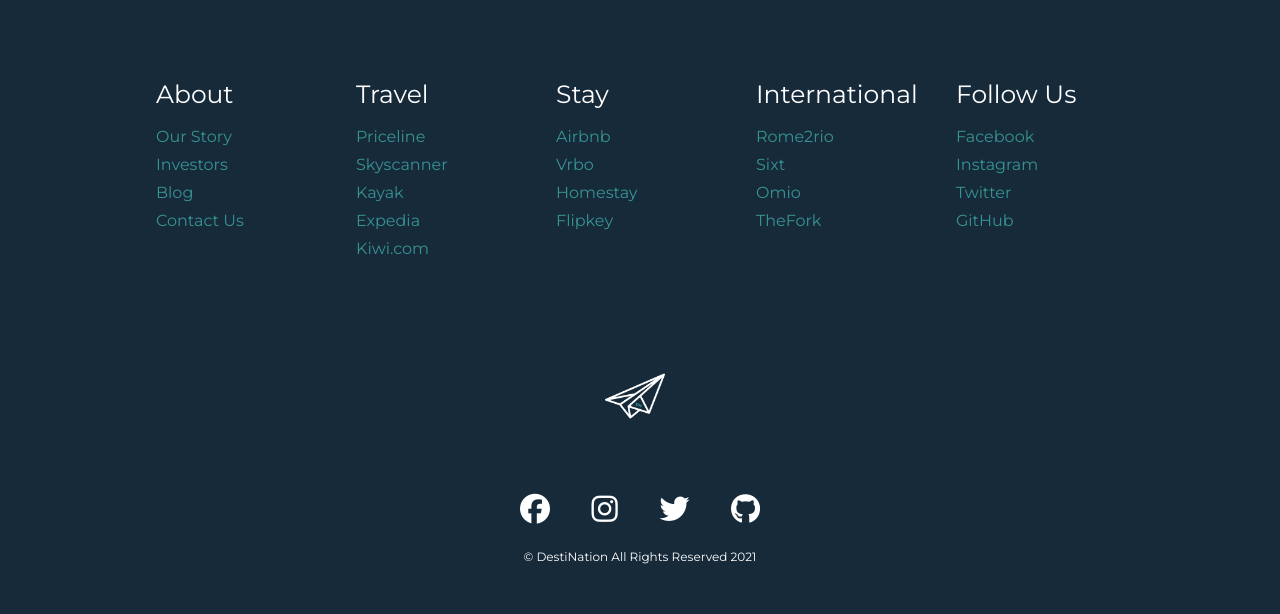
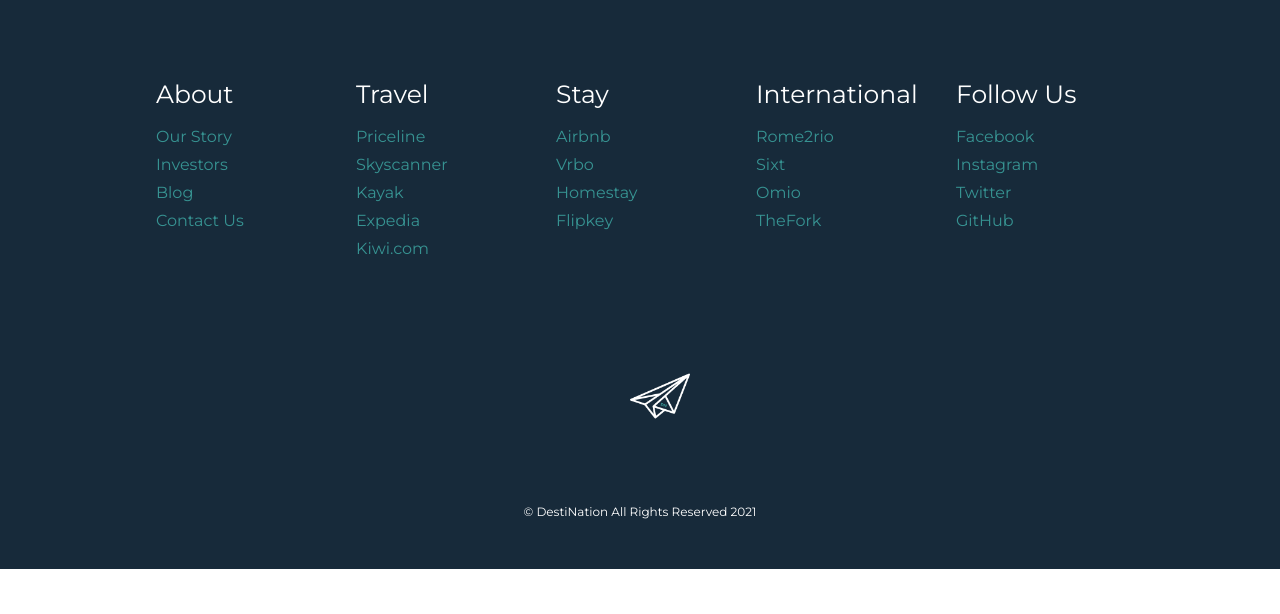
Before and after one commit to spfox24/destination, a Django app: template main_app/templates/home.html in a window 1280 px wide. Shown: the part 2257-2871 px from the top of the page. After the commit the page ends 2826 px from the top, so only its background shows below. Run offline with Django 3.2, Linux system fonts and the light colour scheme; the template is opened without the code that fills it, so the values that code supplies are empty; some libraries are stand-ins or nearby versions; some web fonts are replaced.

Commit message:
removes fontawesome

```diff
--- a/destination/settings.py
+++ b/destination/settings.py
@@ -27,9 +27,9 @@ BASE_DIR = Path(__file__).resolve().parent.parent
 SECRET_KEY = os.getenv('SECRET')
 
 # SECURITY WARNING: don't run with debug turned on in production!
-DEBUG = False
+DEBUG = True
 
-ALLOWED_HOSTS = ['*']
+ALLOWED_HOSTS = []
 
 
 # Application definition
@@ -43,7 +43,6 @@ INSTALLED_APPS = [
     'django.contrib.messages',
     'django.contrib.staticfiles',
     'crispy_forms',
-    'fontawesome_5',
 ]
 
 CRISPY_TEMPLATE_PACK = 'bootstrap4'
@@ -128,7 +127,6 @@ LOGOUT_REDIRECT_URL = '/'
 
 STATICFILES_DIRS = [
     os.path.join(BASE_DIR, 'static'),
-    os.path.join(BASE_DIR, 'fontawesome_5/css/django-fontawesome.css'),
 ]
 
 STATIC_ROOT = os.path.join(BASE_DIR, 'assets')
--- a/main_app/templates/base.html
+++ b/main_app/templates/base.html
@@ -1,10 +1,8 @@
 {% load static %}
-{% load fontawesome_5 %}
 
 <!DOCTYPE html>
 <html lang="en">
 <head>
-    {% fontawesome_5_static %}
     <meta charset="UTF-8">
     <meta http-equiv="X-UA-Compatible" content="IE=edge">
     <meta name="viewport" content="width=device-width, initial-scale=1.0">
@@ -108,20 +106,6 @@
                         <a href="/" class="social-logo">
                             <img src="{% static 'img/DestiNation2white.png' %}" alt="Logo" class="logo-footer">
                         </a>
-                        <div class="social-icons">
-                            <a href="https://www.facebook.com/" target="_blank" class="social-icon-link">
-                                {% fa5_icon 'facebook' 'fab' %}
-                            </a>
-                            <a href="https://www.instagram.com/" target="_blank" class="social-icon-link">
-                                {% fa5_icon 'instagram' 'fab' %}
-                            </a>
-                            <a href="https://twitter.com/" target="_blank" class="social-icon-link">
-                                {% fa5_icon 'twitter' 'fab' %}
-                            </a>
-                            <a href="https://github.com/" target="_blank" class="social-icon-link">
-                                {% fa5_icon 'github' 'fab' %}
-                            </a>
-                        </div>
                     </div>
                 </div>
             </section>
--- a/requirements.txt
+++ b/requirements.txt
@@ -8,9 +8,7 @@ dj-database-url==0.5.0
 Django==3.1.7
 django-bootstrap-datepicker-plus==3.0.5
 django-crispy-forms==1.11.1
-django-fontawesome-5==1.0.18
 django-heroku==0.3.1
-django-static-fontawesome==5.14.0.0
 gunicorn==20.0.4
 idna==2.10
 jmespath==0.10.0
```
